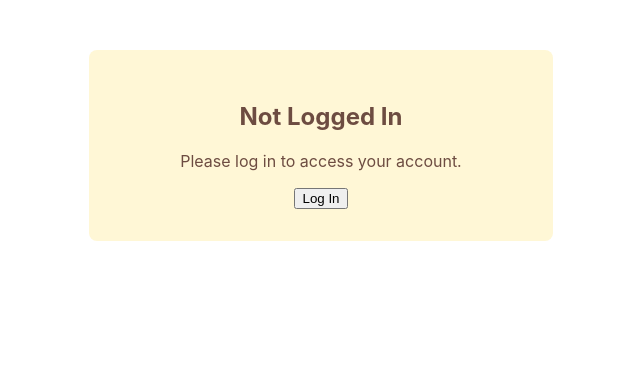
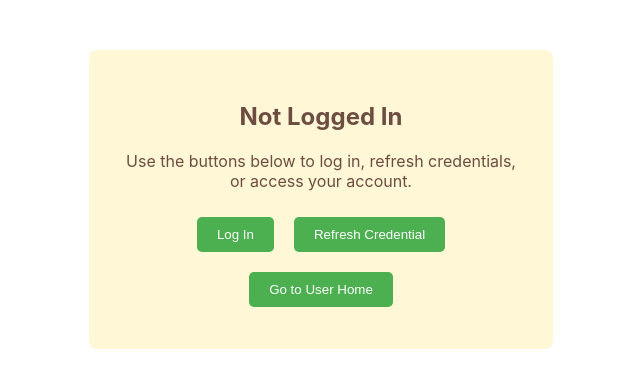
Before and after one commit to luigi617/team-name-UI, a React (Create React App) app: page /login in a window 1280 px wide. Shown: the top 388 px of the page, without its empty margins (319-959 px from the left). Built offline with nearby package versions, Linux system fonts and the light colour scheme.

Commit message:
login redirect update

```diff
--- a/src/components/LoginButton.js
+++ b/src/components/LoginButton.js
@@ -2,7 +2,6 @@ import React from 'react';
 
 const LoginButton = ({
   loginUrl = 'https://ck9gfyuz0d.execute-api.us-east-2.amazonaws.com/auth/login',
-  // loginUrl = 'http://localhost:5001/login',
   buttonText = 'Log In',
   className = 'btn btn-primary',
 }) => {
@@ -12,7 +11,18 @@ const LoginButton = ({
   };
 
   return (
-    <button className={className} onClick={handleLogin}>
+    <button
+    style={{
+      backgroundColor: '#4CAF50',
+      color: 'white',
+      border: 'none',
+      padding: '10px 20px',
+      borderRadius: '5px',
+      cursor: 'pointer',
+      margin: '10px',
+    }}
+    className={className}
+    onClick={handleLogin}>
       {buttonText}
     </button>
   );
--- a/src/pages/Login.js
+++ b/src/pages/Login.js
@@ -1,55 +1,77 @@
-import React, { useEffect } from 'react';
+import React, { useEffect, useState } from 'react';
 import Cookies from 'js-cookie';
 import LoginButton from '../components/LoginButton';
 
 const LoginPage = () => {
+  const [message, setMessage] = useState('Not Logged In'); // Display messages
+
   useEffect(() => {
     const handleAuthMessage = (event) => {
       try {
-        // Log raw event data for debugging
         console.log('Received event data:', event);
 
-        // Filter messages by source (popup window) or origin (backend server)
-        const expectedOrigin = 'https://ck9gfyuz0d.execute-api.us-east-2.amazonaws.com';
-        // const expectedOrigin = 'http://localhost:5001';
-        if (event.origin !== expectedOrigin) {
-          console.warn('Ignored message from unexpected origin:', event.origin);
-          return;
-        }
+        const data = event.data;
 
-        const data = event.data; // Use event.data directly as it's already an object
-
-        // Ensure required keys exist
         if (data.access_token && data.id_token && data.user_info) {
           // Store tokens and user info in cookies
           Cookies.set('access_token', data.access_token);
           Cookies.set('refresh_token', data.refresh_token);
           Cookies.set('id_token', data.id_token);
-          Cookies.set('user_info', JSON.stringify(data.user_info)); // Store user_info as JSON string
+          Cookies.set('user_info', JSON.stringify(data.user_info));
 
-          // Redirect to the target page
-          if (data.redirect_after_login) {
-            window.location.href = data.redirect_after_login;
-          } else {
-            console.error('No redirect_after_login provided.');
-          }
+          // Update message
+          setMessage('You are logged in!');
         } else {
-          console.error('Authentication data is incomplete:', data);
+          console.error('Authentication data is incomplete:', data.access_token);
         }
       } catch (error) {
         console.error('Error processing authentication message:', error);
       }
     };
 
-    // Add event listener for messages
     window.addEventListener('message', handleAuthMessage);
 
-    // Cleanup event listener on component unmount
     return () => {
       window.removeEventListener('message', handleAuthMessage);
     };
   }, []);
 
+  const refreshCredential = async () => {
+    try {
+      const response = await fetch('https://ck9gfyuz0d.execute-api.us-east-2.amazonaws.com/auth/getcredential', {
+        method: 'GET',
+        credentials: 'include', // Include cookies in the request
+      });
+
+      if (response.status === 401) {
+        console.warn('Unauthorized: No action taken.');
+        setMessage('Unauthorized: Please log in again.');
+        return;
+      }
+
+      if (!response.ok) {
+        throw new Error(`Failed to fetch credentials: ${response.status}`);
+      }
+
+      const data = await response.json();
+
+      // Set credentials in cookies
+      Cookies.set('access_token', data.access_token);
+      Cookies.set('id_token', data.id_token);
+      Cookies.set('refresh_token', data.refresh_token);
+      Cookies.set('user_info', JSON.stringify(data.user_info));
+
+      // Update message
+      setMessage('Credentials refreshed. You are logged in!');
+    } catch (error) {
+      console.error('Error refreshing credentials:', error);
+      setMessage('Error refreshing credentials. Please try again.');
+    }
+  };
+
+  const navigateToUserHome = () => {
+    window.location.href = '/';
+  };
 
   return (
     <div className="container mt-5 text-center">
@@ -63,9 +85,41 @@ const LoginPage = () => {
           margin: '50px auto',
         }}
       >
-        <h2 style={{ color: '#6D4C41' }}>Not Logged In</h2>
-        <p style={{ color: '#6D4C41' }}>Please log in to access your account.</p>
-        <LoginButton/>
+        <h2 style={{ color: '#6D4C41' }}>{message}</h2>
+        <div>
+          <p style={{ color: '#6D4C41' }}>
+            Use the buttons below to log in, refresh credentials, or access your account.
+          </p>
+          <LoginButton />
+          <button
+            onClick={refreshCredential}
+            style={{
+              backgroundColor: '#4CAF50',
+              color: 'white',
+              border: 'none',
+              padding: '10px 20px',
+              borderRadius: '5px',
+              cursor: 'pointer',
+              margin: '10px',
+            }}
+          >
+            Refresh Credential
+          </button>
+          <button
+            onClick={navigateToUserHome}
+            style={{
+              backgroundColor: '#4CAF50',
+              color: 'white',
+              border: 'none',
+              padding: '10px 20px',
+              borderRadius: '5px',
+              cursor: 'pointer',
+              margin: '10px',
+            }}
+          >
+            Go to User Home
+          </button>
+        </div>
       </div>
     </div>
   );
--- a/src/pages/User.js
+++ b/src/pages/User.js
@@ -7,8 +7,12 @@ const User = () => {
   const navigate = useNavigate();
 
   useEffect(() => {
+    console.log("Cookies available in the browser:", document.cookie);
     // Fetch user data from the backend
-    fetch('https://ck9gfyuz0d.execute-api.us-east-2.amazonaws.com/userHome')
+    fetch('https://ck9gfyuz0d.execute-api.us-east-2.amazonaws.com/userHome', {
+      method: 'GET',
+      credentials: 'include',
+    })
       .then((response) => {
         if (response.status === 401) {
           navigate('/login');
```
